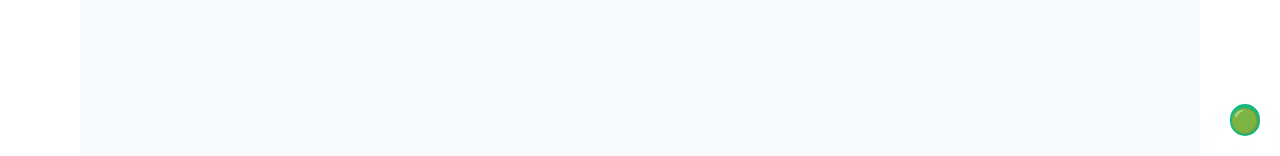
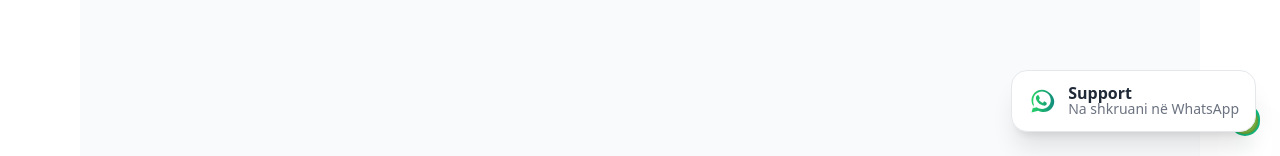
Before and after one commit to akord14/dakord, a Next.js app: page / in a window 1280 px wide. Shown: the part 644-800 px from the top of the page. Built offline with nearby package versions, Linux system fonts and the light colour scheme; no server answers; the database is empty.

Commit message:
Added WhatsApp VIP support button

```diff
--- a/app/layout.tsx
+++ b/app/layout.tsx
@@ -44,6 +44,21 @@ export default function RootLayout({
         <footer className="max-w-6xl mx-auto px-4 py-8">
           © {YEAR} akord.al · Kërkoj punë · Ofroj punë
         </footer>
+        {/* VIP WhatsApp Support Button */}
+<a
+  href="https://wa.me/355695111179"
+  target="_blank"
+  rel="noopener noreferrer"
+  className="fixed bottom-6 right-6 bg-white border border-gray-200 shadow-xl rounded-2xl px-4 py-3 flex items-center gap-3 hover:shadow-2xl transition-all duration-300 hover:-translate-y-1"
+  style={{ zIndex: 999 }}
+>
+  <img src="/whatsapp.svg" className="w-7 h-7" alt="WhatsApp" />
+  <div className="leading-tight">
+    <p className="font-semibold text-gray-800">Support</p>
+    <p className="text-sm text-gray-500 -mt-1">Na shkruani në WhatsApp</p>
+  </div>
+</a>
+
       </body>
     </html>
   );
```
Also changed, not shown: public/whatsapp.svg (added).
